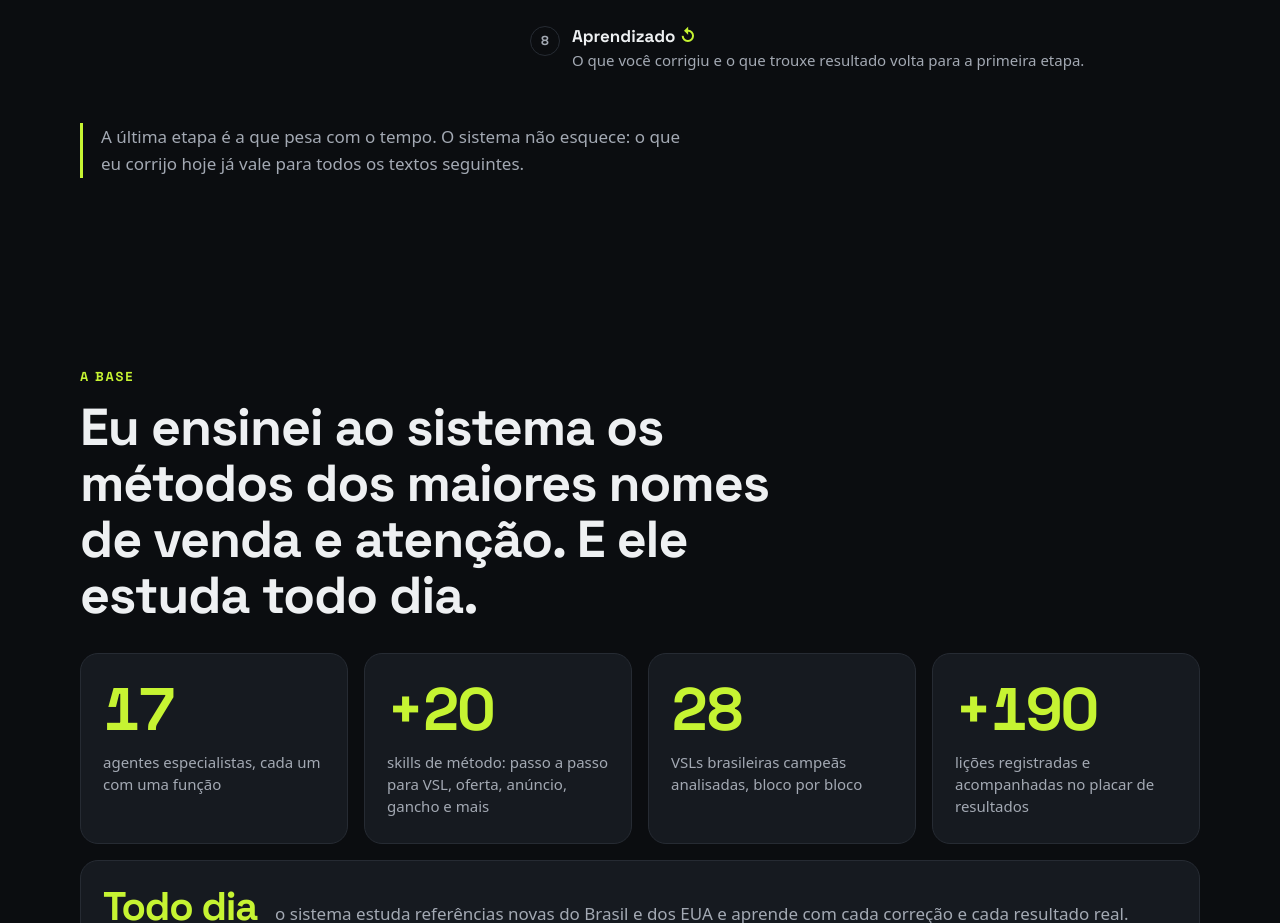
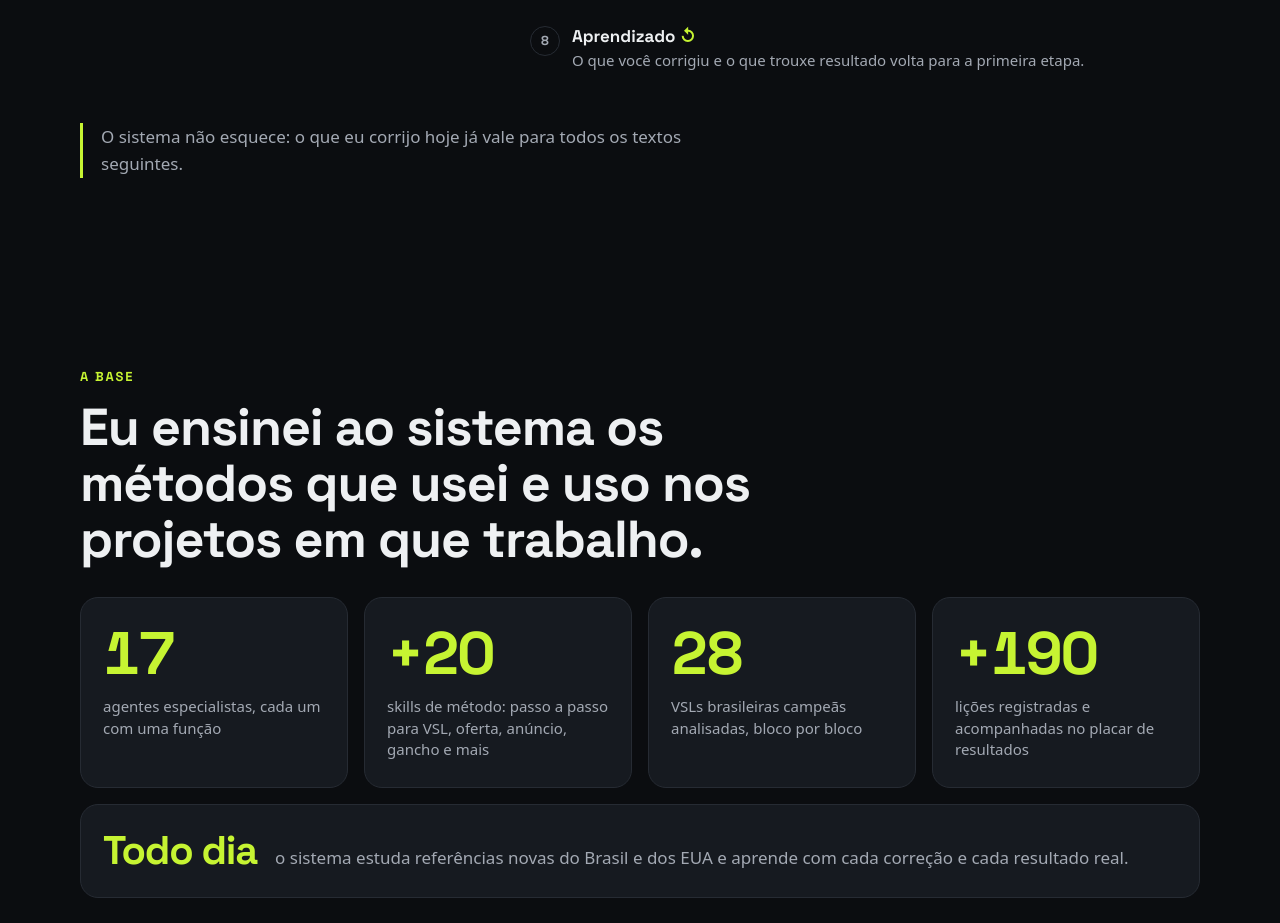
Before and after one commit to Wesleycopywriterdr/portfolio, a plain HTML site: page index.html in a window 1280 px wide. Shown: the part 2347-3270 px from the top of the page. Drawn offline with Linux system fonts and the light colour scheme.

Commit message:
Base: métodos que uso nos projetos; nota das etapas mais curta
Co-Authored-By: Claude Opus 5.5 <noreply@anthropic.com>

```diff
--- a/index.html
+++ b/index.html
@@ -99,7 +99,7 @@
         <li><b>Aprendizado</b><span>O que você corrigiu e o que trouxe resultado volta para a primeira etapa.</span></li>
       </ol>
     </div>
-    <p class="nota surge">A última etapa é a que pesa com o tempo. O sistema não esquece: o que eu corrijo hoje já vale para todos os textos seguintes.</p>
+    <p class="nota surge">O sistema não esquece: o que eu corrijo hoje já vale para todos os textos seguintes.</p>
   </div>
 </section>
 
@@ -107,7 +107,7 @@
 <section class="secao numeros-secao">
   <div class="caixa">
     <p class="rotulo surge">A base</p>
-    <h2 class="surge">Eu ensinei ao sistema os métodos dos maiores nomes de venda e atenção. E ele estuda todo dia.</h2>
+    <h2 class="surge">Eu ensinei ao sistema os métodos que usei e uso nos projetos em que trabalho.</h2>
     <ul class="numeros">
       <li class="surge"><strong data-conta="17">17</strong><span>agentes especialistas, cada um com uma função</span></li>
       <li class="surge"><strong data-conta="20" data-prefixo="+">+20</strong><span>skills de método: passo a passo para VSL, oferta, anúncio, gancho e mais</span></li>
```
